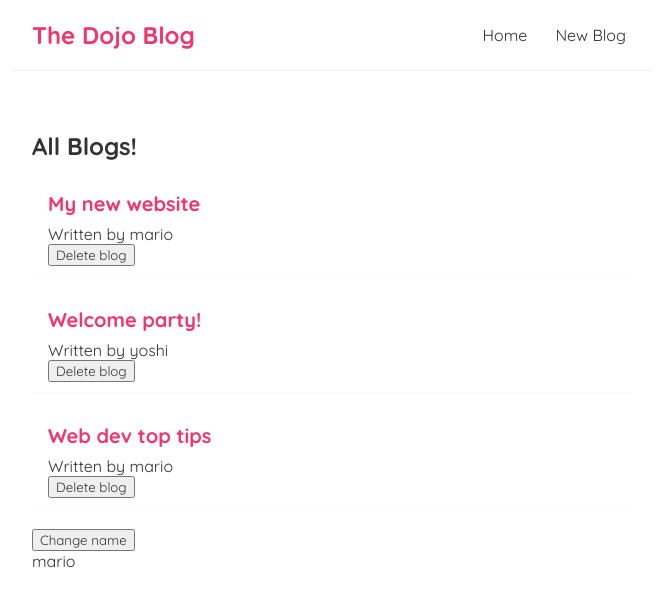
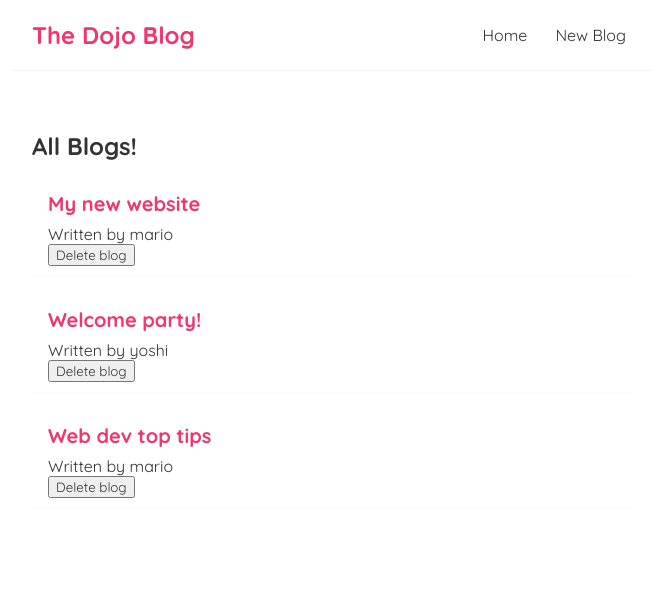
Before and after one commit to h131177/Complete-React-Tutorial, a React (Create React App) app: page / in a window 1280 px wide. Shown: the top 606 px of the page, without its empty margins (308-964 px from the left). Built offline with nearby package versions, Linux system fonts and the light colour scheme.

Commit message:
Startcode lesson 16

```diff
--- a/src/Home.js
+++ b/src/Home.js
@@ -8,8 +8,6 @@ const Home = () => {
         { title: 'Web dev top tips', body: 'lorem ipsum...', author: 'mario', id: 3 }
     ]);
 
-    const [name, setName] = useState('mario');
-
     const handleDelete = (id) => {
         const newBlogs = blogs.filter(blog => blog.id !== id);
         setBlogs(newBlogs);
@@ -17,14 +15,11 @@ const Home = () => {
 
     useEffect(() => {
         console.log('use effect ran');
-        console.log(name);
-    }, [name]);
+    });
 
     return (
         <div className="home">
             <BlogList blogs={blogs} title="All Blogs!" handleDelete={handleDelete}/>
-            <button onClick={() => setName('luigi')}>Change name</button>
-            <p>{ name }</p>
         </div>
     );
 }
```
